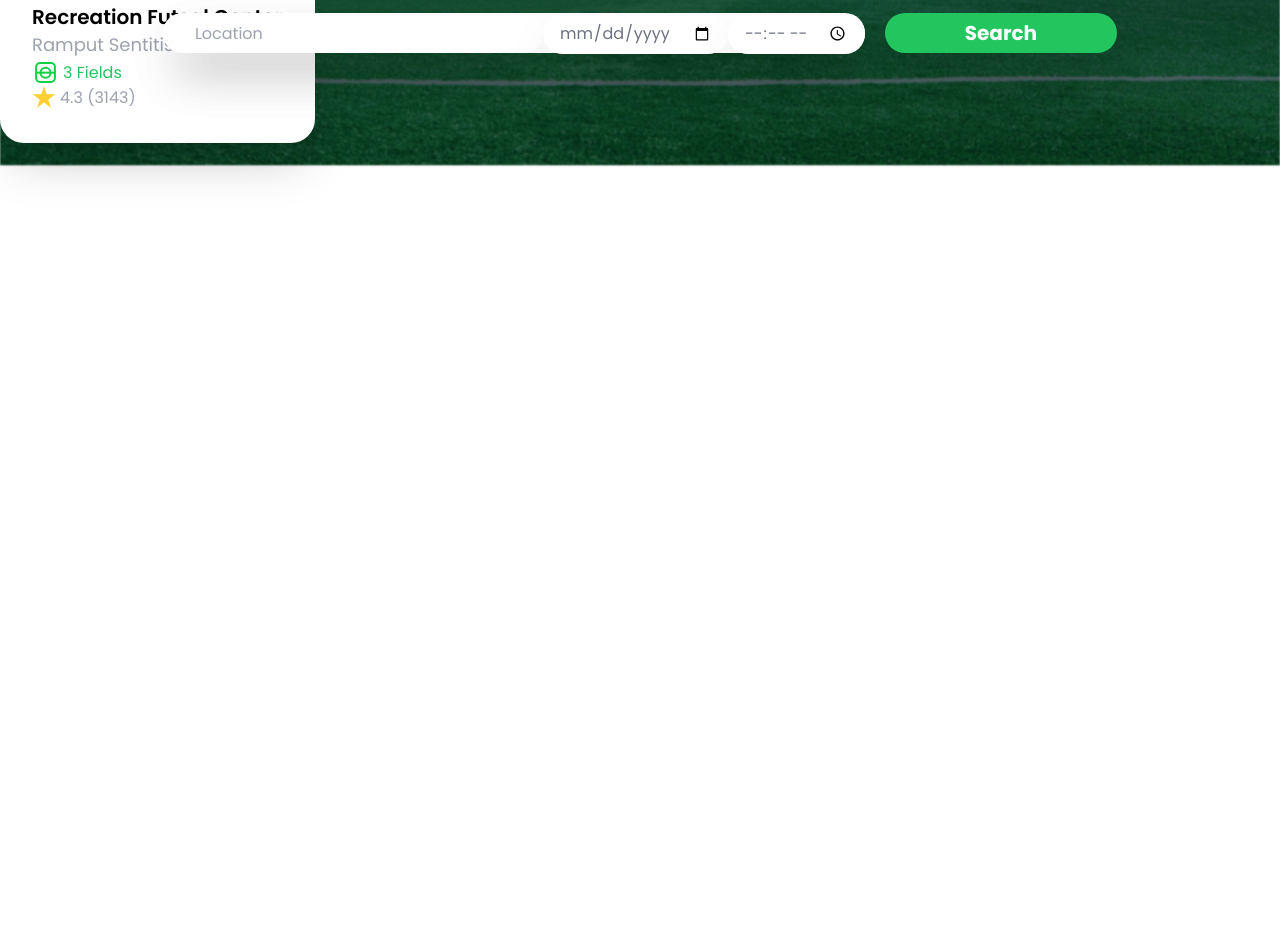
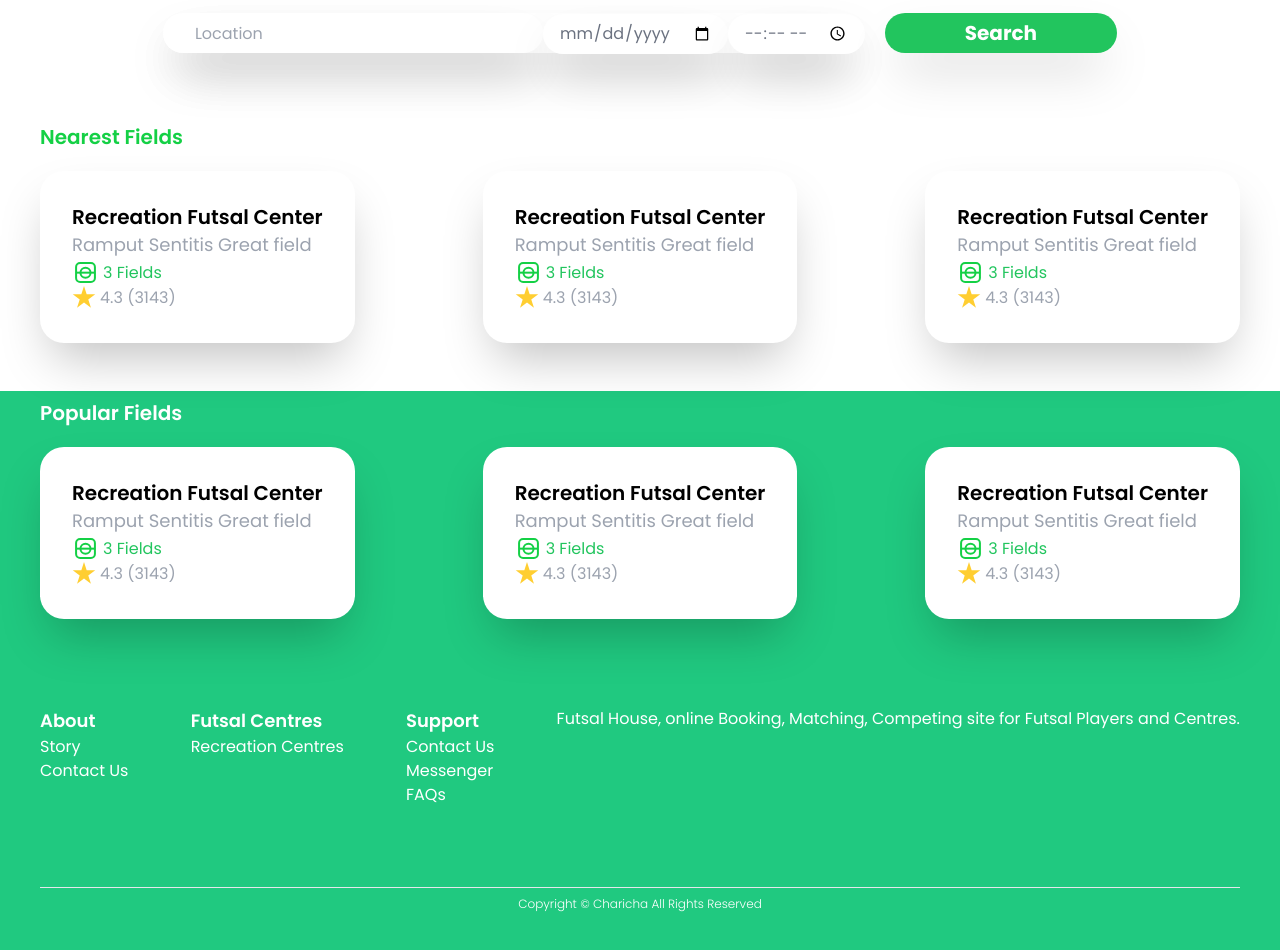
Before and after one commit to BetisRai/futsal-house, a Next.js app: page / in a window 1280 px wide. Shown: the part 420-1370 px from the top of the page. Before the commit the page ends 800 px from the top, so only its background shows below. Built offline with nearby package versions, Linux system fonts and the light colour scheme.

Commit message:
home page non-responsive done

```diff
--- /dev/null
+++ b/components/Footer/index.tsx
@@ -0,0 +1,42 @@
+
+export default function Footer() : JSX.Element {
+    return (
+      <div className="bg-[#20C980] w-full px-10 py-20">
+	<div className="flex flex-wrap justify-between">
+	  <div>
+	  <h4 className="text-white font-semibold text-lg flex-1"> About </h4>
+	  <ul>
+	    <li className="text-white"> Story </li>
+	    <li className="text-white"> Contact Us </li>
+          </ul>
+          </div>
+
+	  <div>
+	    <h4 className="text-white font-semibold text-lg flex-1"> Futsal Centres </h4>
+	    <ul>
+	      <li className="text-white"> Recreation Centres </li>
+            </ul>
+          </div>
+
+
+          <div>
+	    <h4 className="text-white font-semibold text-lg flex-1"> Support </h4>
+	    <ul>
+	      <li className="text-white"> Contact Us </li>
+	      <li className="text-white"> Messenger </li>
+	      <li className="text-white"> FAQs </li>
+            </ul>
+          </div>
+
+	  <div>
+	    <p className="text-white"> Futsal House, online Booking, Matching, Competing site for Futsal Players and Centres. </p>
+          </div>
+        </div>
+
+	<div className="mt-20 ">
+	  <hr />
+	  <p className="text-center text-xs mt-2 text-white font-light"> Copyright &copy; Charicha All Rights Reserved</p>
+        </div>
+      </div>
+    );
+}
--- a/pages/index.tsx
+++ b/pages/index.tsx
@@ -5,6 +5,7 @@ import FutsalCenterCard, {
   FutsalCenterType,
 } from "../components/FutsalCenterCard";
 import Navbar from "../components/Navbar";
+import Footer from "../components/Footer";
 
 const Home: NextPage = () => {
   const testFutsal: FutsalCenterType = {
@@ -35,19 +36,34 @@ const Home: NextPage = () => {
               src="/images/cover.png"
               width="1440px"
               height="660px"
-              layout="responsive"
+              layout="fill"
               quality={100}
             />
           </div>
           <Hero />
         </div>
 
-        <div className="flex ">
-          <FutsalCenterCard futsal={testFutsal} />
+	<div className="mt-36 py-2 px-10">
+	  <h3 className="text-[#14D045] text-xl font-semibold mb-5"> Nearest Fields </h3>
+          <div className="w-full flex flex-wrap justify-between gap-6">
+            <FutsalCenterCard futsal={testFutsal} />
+            <FutsalCenterCard futsal={testFutsal} />
+            <FutsalCenterCard futsal={testFutsal} />
+          </div>
         </div>
+
+	<div className="mt-10 py-2 px-10 bg-[#20C980]">
+	  <h3 className="text-white text-xl font-semibold mb-5"> Popular Fields </h3>
+          <div className="w-full flex flex-wrap justify-between gap-6">
+            <FutsalCenterCard futsal={testFutsal} />
+            <FutsalCenterCard futsal={testFutsal} />
+            <FutsalCenterCard futsal={testFutsal} />
+          </div>
+        </div>
+
       </main>
 
-      <footer className=""></footer>
+      <Footer/>
     </div>
   );
 };
--- a/styles/globals.css
+++ b/styles/globals.css
@@ -7,6 +7,29 @@
 
 * {
     font-family: Poppins, Segoe UI;
+}
+
+*::-webkit-scrollbar-track
+{
+    -webkit-box-shadow: inset 0 0 6px rgba(0,0,0,0.1);
+    background-color: #F5F5F5;
+}
+
+*::-webkit-scrollbar
+{
+    width: 4px;
+    background-color: #F5F5F5;
+}
+
+*::-webkit-scrollbar-thumb
+{
+    background-color: #FFF;
+    background-image: -webkit-gradient(linear,
+				       40% 0%,
+				       75% 84%,
+				       from(#4D9C41),
+				       to(#19911D),
+				       color-stop(.6,#54DE5D))
 }
 
 /* html, */
```
